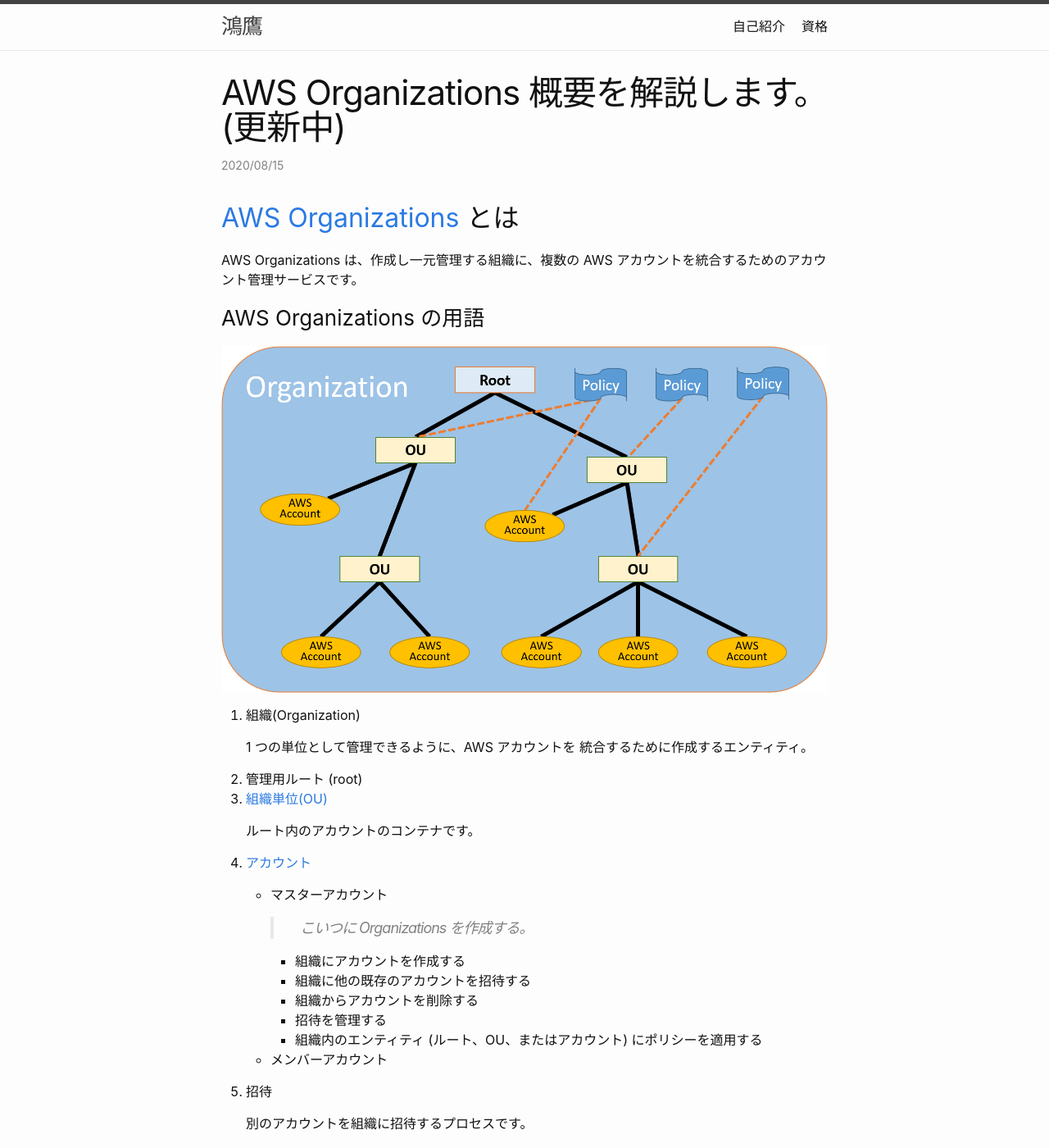
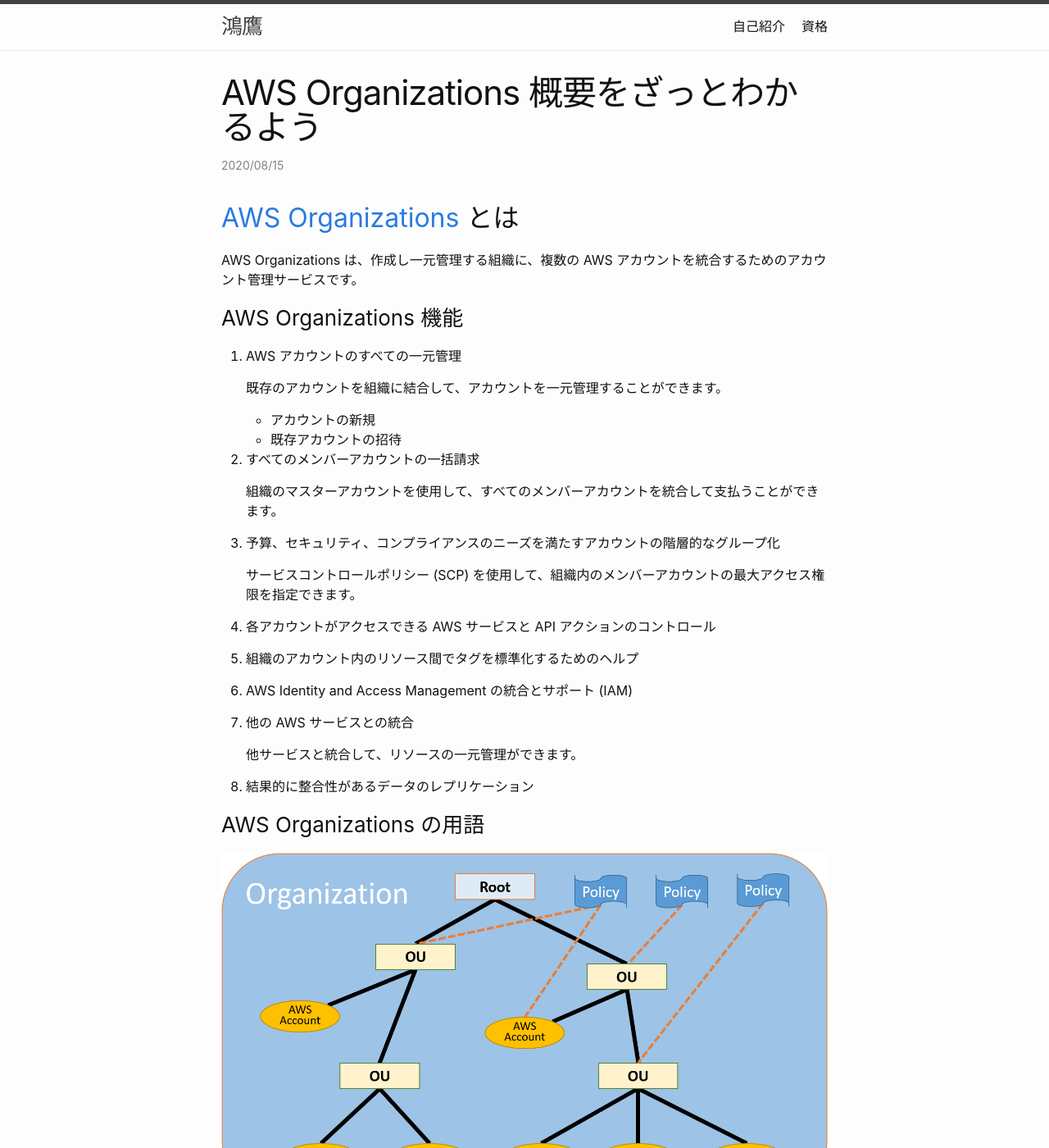
Before and after one commit to gekal/gekal.github.io, a Jekyll site: the page built from _posts/2020-08-15-AWS-Organizations.markdown, in a window 1280 px wide and 1400 px high. Shown: the whole window at 82% size. Built offline with Jekyll 4.4.1, drawn with Linux system fonts in a browser that asks for light colours; comment, search, counter and statistics services are not loaded; some of the changed text lies outside the part shown.

Commit message:
AWS Organizations 概要をざっとわかるよう

```diff
--- a/_posts/2020-08-15-AWS-Organizations.markdown
+++ b/_posts/2020-08-15-AWS-Organizations.markdown
@@ -1,5 +1,5 @@
 ---
-title: AWS Organizations 概要を解説します。(更新中)
+title: AWS Organizations 概要をざっとわかるよう
 layout: post
 auther: gekal
 date:   2020-08-15T11:37:00+0900
@@ -11,6 +11,35 @@
 
 AWS Organizations は、作成し一元管理する組織に、複数の AWS アカウントを統合するためのアカウント管理サービスです。
 
+### AWS Organizations 機能
+
+1. AWS アカウントのすべての一元管理
+
+    既存のアカウントを組織に結合して、アカウントを一元管理することができます。
+
+    - アカウントの新規
+    - 既存アカウントの招待
+
+2. すべてのメンバーアカウントの一括請求
+
+    組織のマスターアカウントを使用して、すべてのメンバーアカウントを統合して支払うことができます。
+
+3. 予算、セキュリティ、コンプライアンスのニーズを満たすアカウントの階層的なグループ化
+
+    サービスコントロールポリシー (SCP) を使用して、組織内のメンバーアカウントの最大アクセス権限を指定できます。
+
+4. 各アカウントがアクセスできる AWS サービスと API アクションのコントロール
+
+5. 組織のアカウント内のリソース間でタグを標準化するためのヘルプ
+
+6. AWS Identity and Access Management の統合とサポート (IAM)
+
+7. 他の AWS サービスとの統合
+
+    他サービスと統合して、リソースの一元管理ができます。
+
+8. 結果的に整合性があるデータのレプリケーション
+
 ### AWS Organizations の用語
 
 ![基本的な組織の図](/assets/imgs/blogs/2020-08-15/BasicOrganization.png)
@@ -20,6 +49,7 @@
     1 つの単位として管理できるように、AWS アカウントを 統合するために作成するエンティティ。
 
 2. 管理用ルート (root)
+
 3. [組織単位(OU)](https://docs.aws.amazon.com/ja_jp/organizations/latest/userguide/orgs_manage_ous.html)
 
     ルート内のアカウントのコンテナです。
```
Also changed, not shown: other parts of _posts/2020-08-15-AWS-Organizations.markdown (+0 -11 lines).
